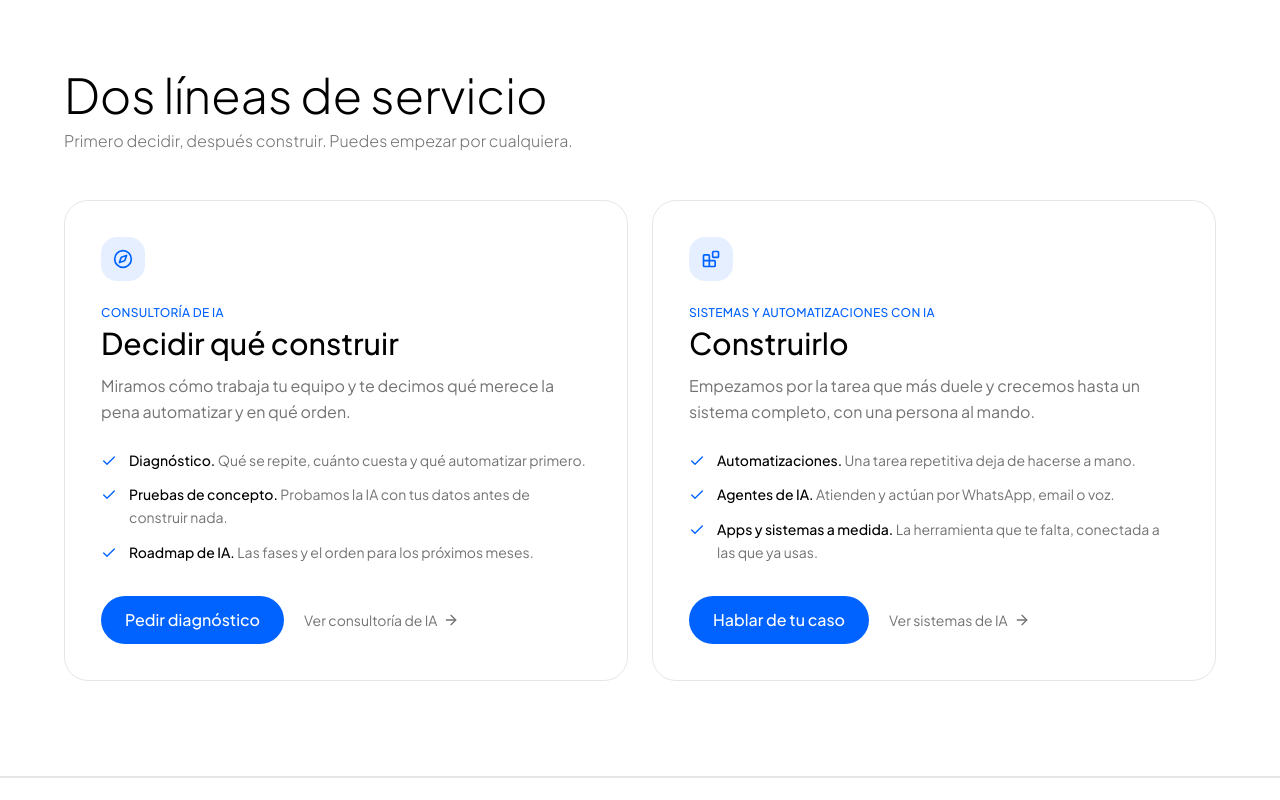
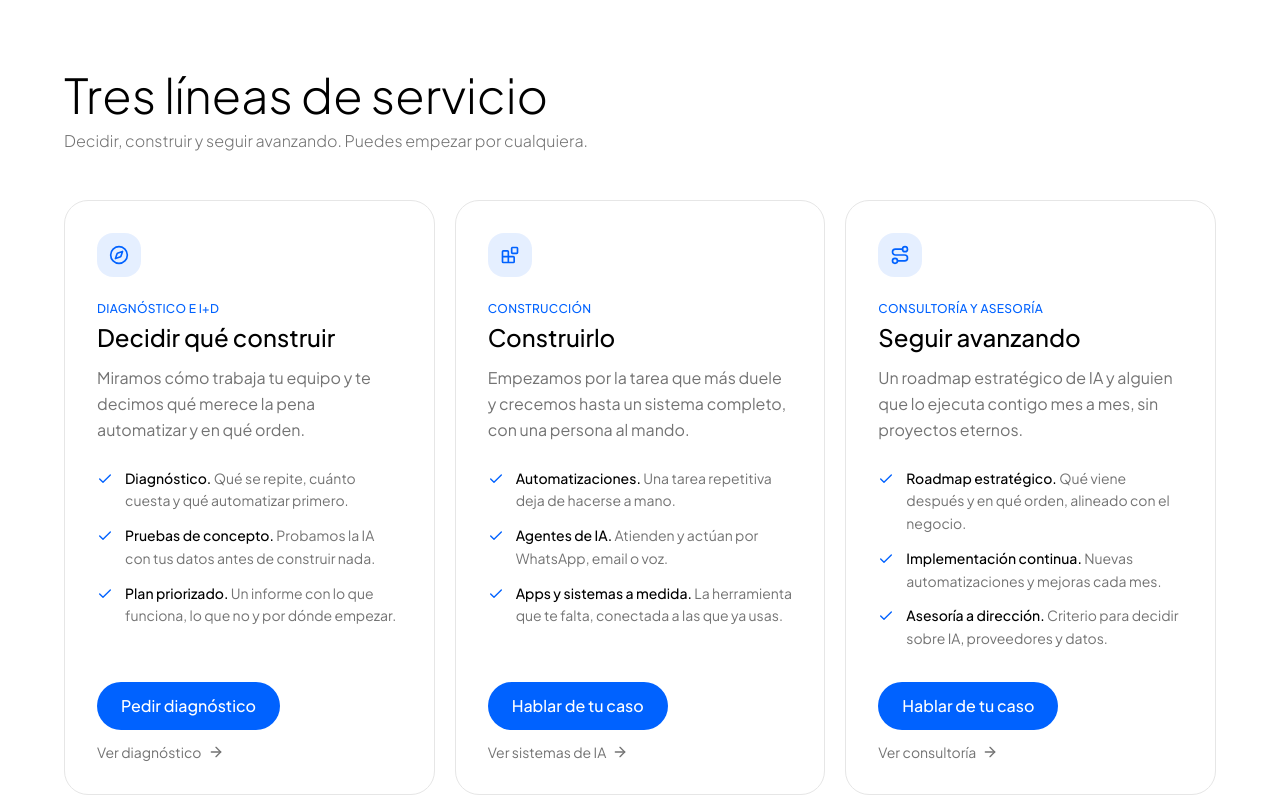
Before and after one commit to alpa-digital/alpa-digital, a React (Vite) app: page / in a window 1280 px wide. Shown: the part 2040-2840 px from the top of the page. Built offline with nearby package versions, Linux system fonts and the light colour scheme; no server answers.

Commit message:
Tres líneas de servicio en la home: diagnóstico e I+D, construcción, consultoría y asesoría continua
Co-Authored-By: Claude Fable 5.1 <noreply@anthropic.com>
Claude-Session: https://claude.ai/code/session_01C74ncgeUY8Ggm8zhJgPGr9

```diff
--- a/src/components/Services.tsx
+++ b/src/components/Services.tsx
@@ -1,5 +1,5 @@
 import { Link } from "react-router-dom";
-import { Compass, Blocks, Check, ArrowRight } from "lucide-react";
+import { Compass, Blocks, Route, Check, ArrowRight } from "lucide-react";
 
 interface ServicesProps {
   onContactClick: () => void;
@@ -7,24 +7,24 @@ interface ServicesProps {
 
 const lines = [
   {
-    id: "consultoria",
+    id: "diagnostico",
     Icon: Compass,
-    name: "Consultoría de IA",
+    name: "Diagnóstico e I+D",
     claim: "Decidir qué construir",
     text: "Miramos cómo trabaja tu equipo y te decimos qué merece la pena automatizar y en qué orden.",
     items: [
       { title: "Diagnóstico", text: "Qué se repite, cuánto cuesta y qué automatizar primero." },
       { title: "Pruebas de concepto", text: "Probamos la IA con tus datos antes de construir nada." },
-      { title: "Roadmap de IA", text: "Las fases y el orden para los próximos meses." },
+      { title: "Plan priorizado", text: "Un informe con lo que funciona, lo que no y por dónde empezar." },
     ],
     href: "/servicios/consultoria-ia-pymes",
     cta: "Pedir diagnóstico",
-    more: "Ver consultoría de IA",
+    more: "Ver diagnóstico",
   },
   {
     id: "sistemas",
     Icon: Blocks,
-    name: "Sistemas y automatizaciones con IA",
+    name: "Construcción",
     claim: "Construirlo",
     text: "Empezamos por la tarea que más duele y crecemos hasta un sistema completo, con una persona al mando.",
     items: [
@@ -36,24 +36,39 @@ const lines = [
     cta: "Hablar de tu caso",
     more: "Ver sistemas de IA",
   },
+  {
+    id: "acompanamiento",
+    Icon: Route,
+    name: "Consultoría y asesoría",
+    claim: "Seguir avanzando",
+    text: "Un roadmap estratégico de IA y alguien que lo ejecuta contigo mes a mes, sin proyectos eternos.",
+    items: [
+      { title: "Roadmap estratégico", text: "Qué viene después y en qué orden, alineado con el negocio." },
+      { title: "Implementación continua", text: "Nuevas automatizaciones y mejoras cada mes." },
+      { title: "Asesoría a dirección", text: "Criterio para decidir sobre IA, proveedores y datos." },
+    ],
+    href: "/servicios/consultoria-ia-pymes",
+    cta: "Hablar de tu caso",
+    more: "Ver consultoría",
+  },
 ];
 
-/** Las dos líneas de servicio, en dos tarjetas. Sin importes: eso vive en las páginas de servicio. */
+/** Las tres líneas de servicio, en tres tarjetas. Sin importes: eso vive en las páginas de servicio. */
 const Services = ({ onContactClick }: ServicesProps) => (
   <section id="servicios" className="py-20 md:py-24 px-4 md:px-8 bg-background relative scroll-mt-20">
     <div className="absolute top-0 left-0 w-full h-px bg-border" />
     <div className="max-w-6xl mx-auto">
       <div className="max-w-2xl mb-10 md:mb-12">
-        <h2 className="text-4xl md:text-5xl font-light text-foreground mb-3">Dos líneas de servicio</h2>
-        <p className="text-lg text-muted-foreground font-light">Primero decidir, después construir. Puedes empezar por cualquiera.</p>
+        <h2 className="text-4xl md:text-5xl font-light text-foreground mb-3">Tres líneas de servicio</h2>
+        <p className="text-lg text-muted-foreground font-light">Decidir, construir y seguir avanzando. Puedes empezar por cualquiera.</p>
       </div>
 
-      <div className="grid md:grid-cols-2 gap-4 md:gap-6">
+      <div className="grid md:grid-cols-3 gap-4 md:gap-5">
         {lines.map(({ id, Icon, name, claim, text, items, href, cta, more }) => (
-          <div key={id} id={id} className="rounded-3xl border border-border bg-card p-7 md:p-9 flex flex-col scroll-mt-24">
+          <div key={id} id={id} className="rounded-3xl border border-border bg-card p-7 md:p-8 flex flex-col scroll-mt-24">
             <div className="w-11 h-11 rounded-2xl bg-primary/10 flex items-center justify-center mb-6"><Icon className="w-5 h-5 text-primary" /></div>
             <p className="text-xs font-medium text-primary uppercase tracking-wide mb-1">{name}</p>
-            <h3 className="text-2xl md:text-3xl font-medium text-foreground mb-3">{claim}</h3>
+            <h3 className="text-2xl font-medium text-foreground mb-3">{claim}</h3>
             <p className="text-muted-foreground leading-relaxed mb-6">{text}</p>
             <ul className="space-y-3 mb-8">
               {items.map((item) => (
@@ -65,7 +80,7 @@ const Services = ({ onContactClick }: ServicesProps) => (
                 </li>
               ))}
             </ul>
-            <div className="mt-auto flex flex-wrap items-center gap-x-5 gap-y-3">
+            <div className="mt-auto flex flex-col items-start gap-3">
               <button onClick={onContactClick} className="bg-primary text-white px-6 py-3 rounded-full text-sm md:text-base font-medium transition-all duration-300 hover:scale-105 hover:shadow-xl hover:shadow-primary/30 active:scale-95">{cta}</button>
               <Link to={href} className="inline-flex items-center gap-1.5 text-sm text-muted-foreground hover:text-primary transition-colors">{more} <ArrowRight className="w-4 h-4" /></Link>
             </div>
```
